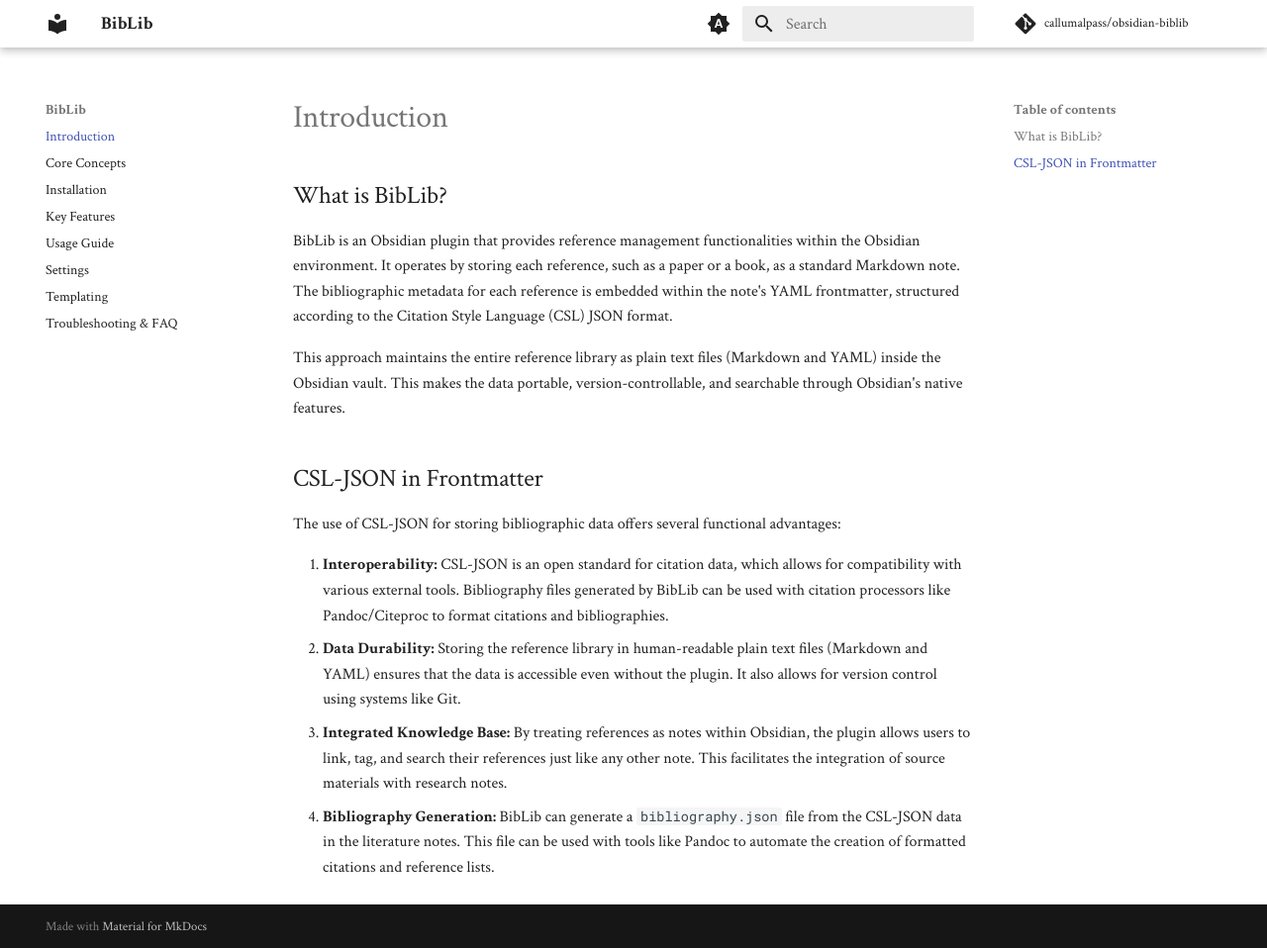
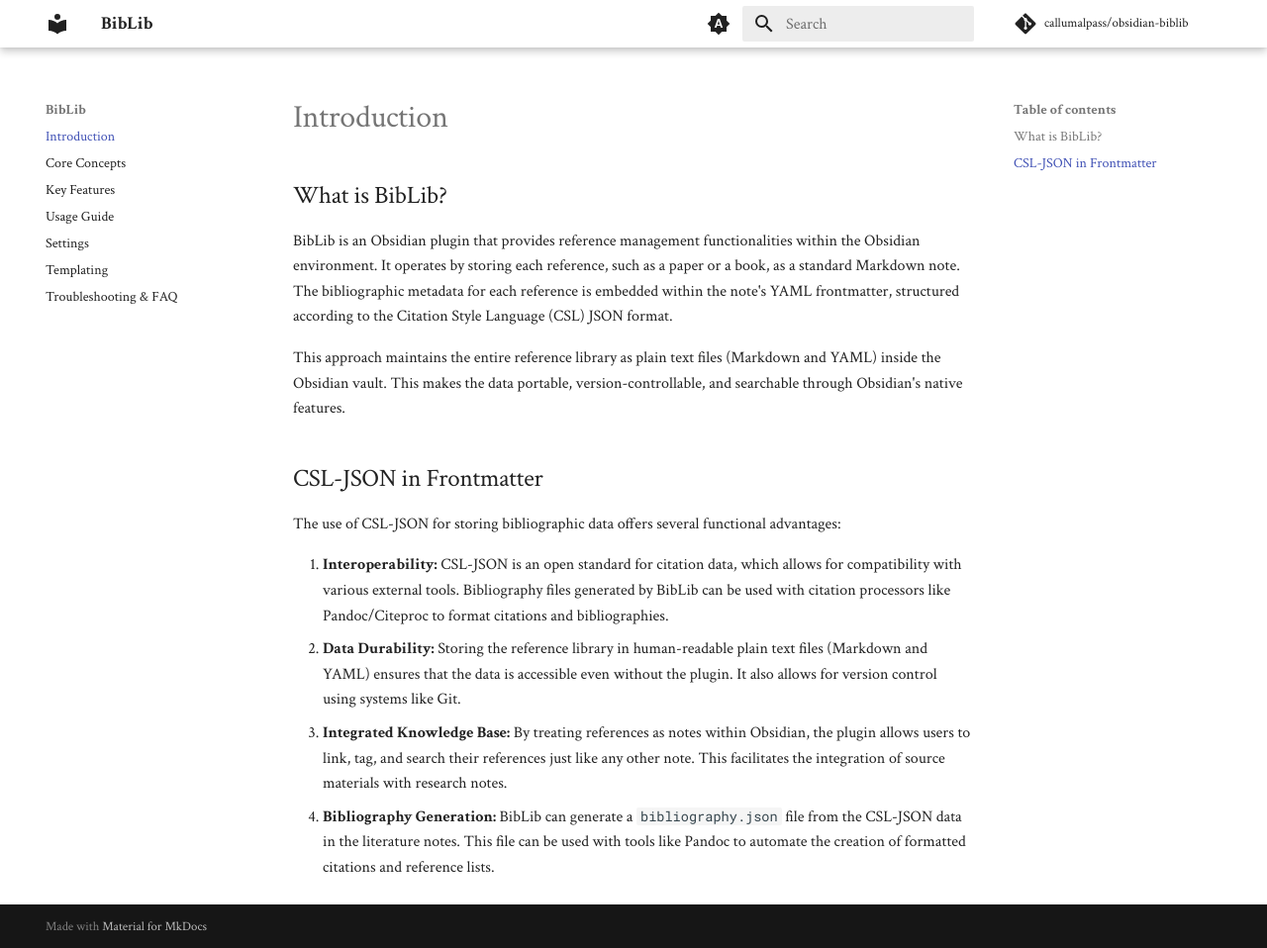
Before and after one commit to callumalpass/obsidian-biblib, an MkDocs documentation site: the page built from docs/index.md, in a window 1280 px wide and 958 px high. Shown: the whole window at 99% size. Built offline with MkDocs 1.6.1 and Material for MkDocs 9.7.7, drawn with Linux system fonts in a browser that asks for light colours; comment, search, counter and statistics services are not loaded.

Commit message:
release 1.7.2

```diff
--- a/mkdocs.yml
+++ b/mkdocs.yml
@@ -51,7 +51,6 @@
 nav:
   - 'Introduction': 'index.md'
   - 'Core Concepts': 'core-concepts.md'
-  - 'Installation': 'installation.md'
   - 'Key Features': 'key-features.md'
   - 'Usage Guide': 'usage-guide.md'
   - 'Settings': 'settings.md'
--- a/package.json
+++ b/package.json
@@ -1,6 +1,6 @@
 {
 	"name": "obsidian-biblib",
-	"version": "1.7.1",
+	"version": "1.7.2",
 	"description": "Create literature notes and manage bibliographic references in Obsidian",
 	"main": "main.js",
 	"scripts": {
```
Also changed, not shown: manifest.json.
